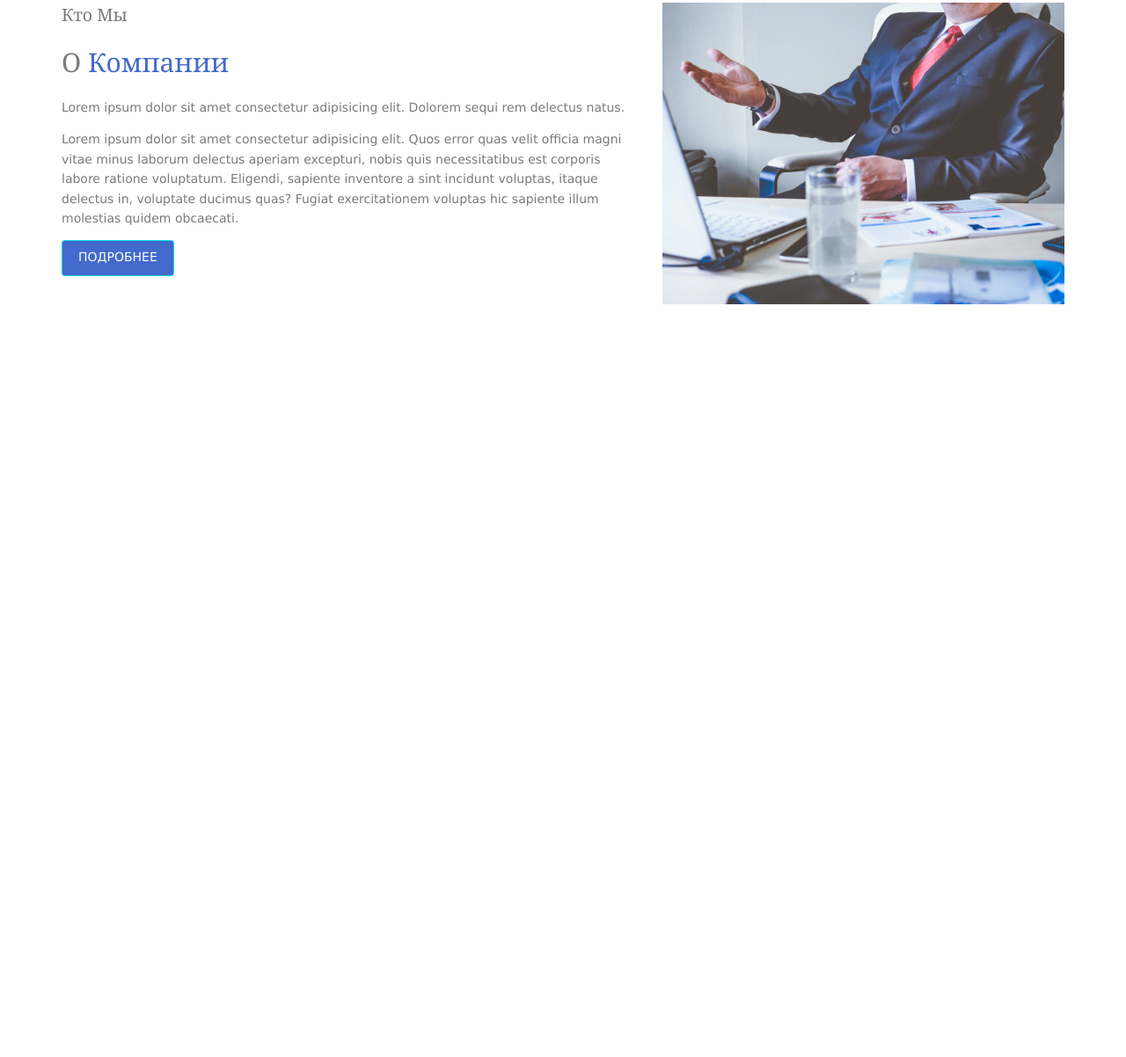
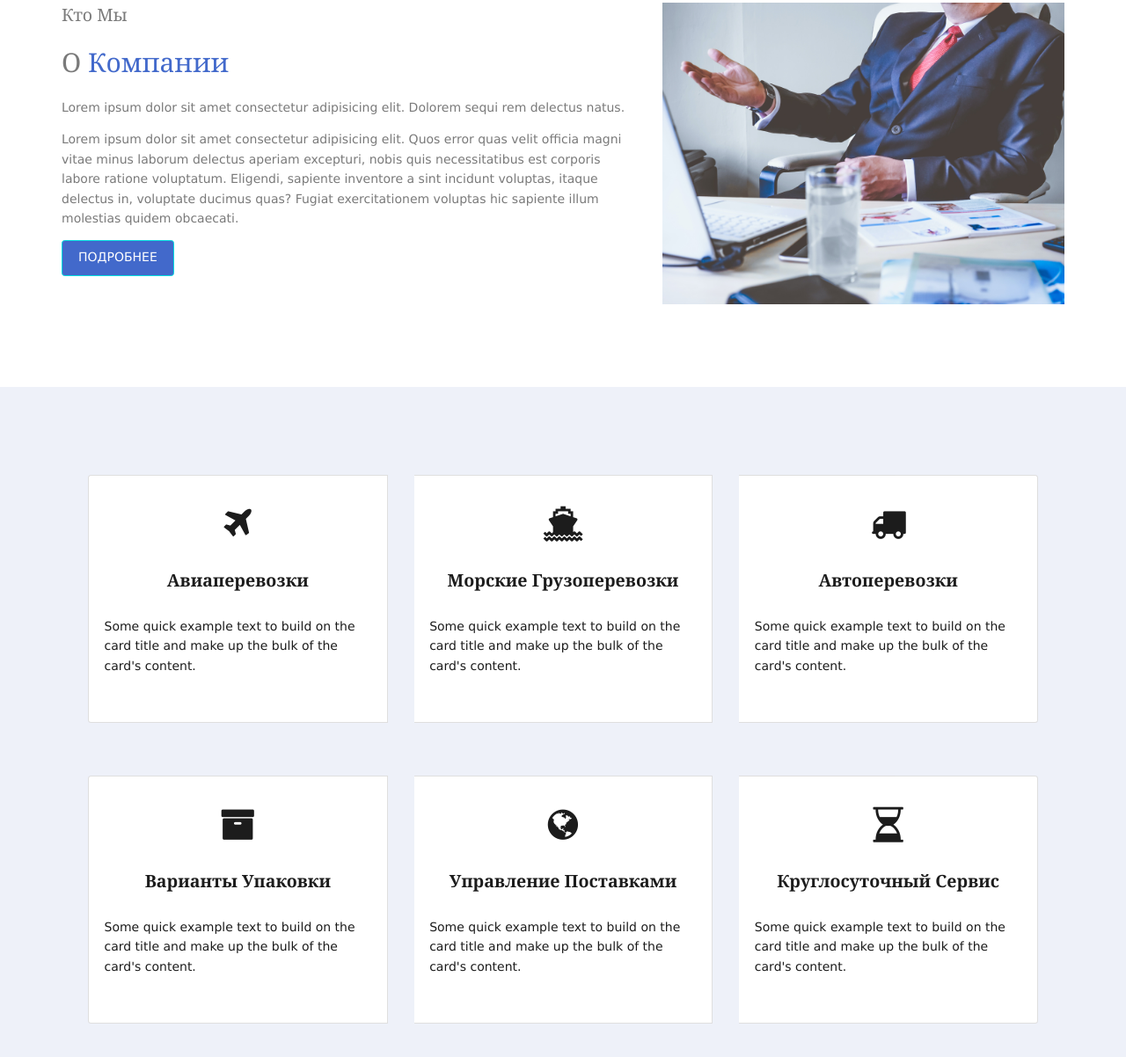
Before and after one commit to baxromov/baxromov.github.io, a plain HTML site: page index.html in a window 1280 px wide. Shown: the part 1226-2428 px from the top of the page at 88% size. Before the commit the page ends 1582 px from the top, so only its background shows below. Drawn offline with Linux system fonts and the light colour scheme.

Commit message:
Add cards

```diff
--- a/css/main.css
+++ b/css/main.css
@@ -544,3 +544,18 @@ section div.container div.row div.col-md-7 h1 span{
 .btn{
 	background-color: #4269CB !important;
 }
+section .card-group>.card{
+	margin: 30px;
+	padding: 35px 0 35px 0;
+}
+section .card-group>.card span{
+	font-size: 40px;
+}
+section .card-group>.card h5{
+	font-weight: 900;
+	margin-top: 30px;
+}
+.info-cart-bax{
+	background-color: #EEF1F9;
+	padding: 60px 0 60px 0;
+}
--- a/index.html
+++ b/index.html
@@ -195,9 +195,74 @@
       </div>
     </div>
   </div>
+  <div class="row">
 
+  </div>
 </section>
 
+<section class="info-cart-bax">
+    <div class="container">
+        <div class="card-group">
+
+            <div class="card" style="width: 18rem;">
+                <span class="fa fa-plane text-center"></span>
+                <h5 class="card-title text-center">Авиаперевозки</h5>
+                <div class="card-body">
+                  <p class="card-text">Some quick example text to build on the card title and make up the bulk of the card's content.</p>
+                </div>
+            </div>
+
+            <div class="card" style="width: 18rem;">
+                <span class="fa fa-ship text-center"></span>
+                <h5 class="card-title text-center">Морские грузоперевозки</h5>
+                <div class="card-body">
+                  <p class="card-text">Some quick example text to build on the card title and make up the bulk of the card's content.</p>
+                </div>
+            </div>
+
+            <div class="card" style="width: 18rem;">
+                <span class="fa fa-truck text-center"></span>
+                <h5 class="card-title text-center">Автоперевозки</h5>
+                <div class="card-body">
+                  <p class="card-text">Some quick example text to build on the card title and make up the bulk of the card's content.</p>
+                </div>
+            </div>
+
+
+
+        </div>
+
+        <div class="card-group">
+
+            <div class="card" style="width: 18rem;">
+                <span class="fa fa-archive text-center"></span>
+                <h5 class="card-title text-center">Варианты упаковки</h5>
+                <div class="card-body">
+                  <p class="card-text">Some quick example text to build on the card title and make up the bulk of the card's content.</p>
+                </div>
+            </div>
+
+            <div class="card" style="width: 18rem;">
+                <span class="fa fa-globe text-center"></span>
+                <h5 class="card-title text-center">Управление поставками</h5>
+                <div class="card-body">
+                  <p class="card-text">Some quick example text to build on the card title and make up the bulk of the card's content.</p>
+                </div>
+            </div>
+
+            <div class="card" style="width: 18rem;">
+                <span class="fa fa-hourglass-half  text-center"></span>
+                <h5 class="card-title text-center">Круглосуточный сервис</h5>
+                <div class="card-body">
+                  <p class="card-text">Some quick example text to build on the card title and make up the bulk of the card's content.</p>
+                </div>
+            </div>
+
+
+
+        </div>
+    </div>
+</section>
 
 
 
```
